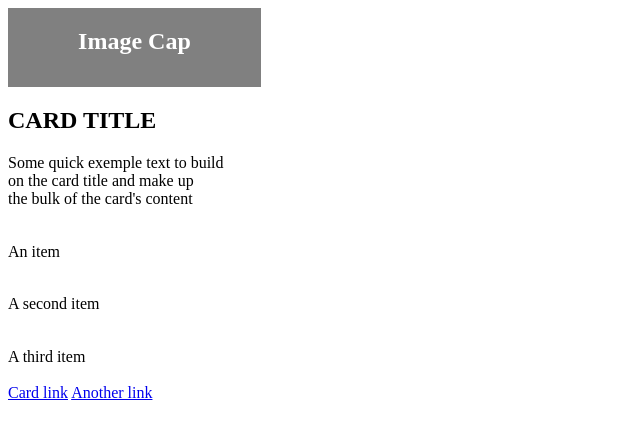
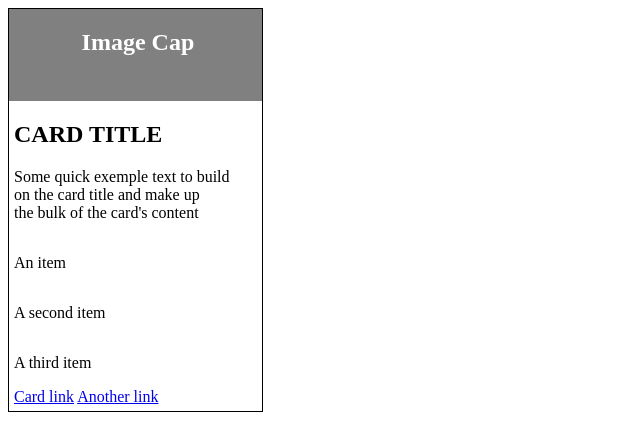
Before and after one commit to giorgiarusso/esercizi_css, a plain HTML site: page start.html in a window 1280 px wide. Shown: the whole page, without its empty margins (0-640 px from the left). Drawn offline with Linux system fonts and the light colour scheme.

Commit message:
aggiustato esercizio

```diff
--- a/style.css
+++ b/style.css
@@ -1,8 +1,10 @@
 article {
     display: grid;
-    grid-template-columns: 20%;
-    grid-template-rows: 20%;
+    grid-template-columns: 1fr;
+    grid-template-rows: auto;
     text-align: center;
+    border: 1px solid black;
+    width: 20%;
 
 }
 
@@ -11,7 +13,7 @@ article {
     grid-row: 1;
     background-color: gray;
     color: white;
-    padding-left: %;
+    padding-left: 5px;
     padding-bottom: 10%;
     text-align: center;
 }
@@ -20,6 +22,7 @@ article {
     grid-column: 1;
     grid-row: 2;
     text-align: left;
+    padding-left: 5px;
 
 }
 
@@ -27,22 +30,27 @@ article {
     grid-column: 1;
     grid-row: 3;
     text-align: left;
+    padding-left: 5px;
 }
 
 .quarto_blocco{
     grid-column: 1;
     grid-row: 4;
     text-align: left;
+    padding-left: 5px;
 }
 
 .quinto_blocco{
     grid-column: 1;
     grid-row: 5;
     text-align: left;
+    padding-left: 5px;
 }
 
 .sesto_blocco{
     grid-column: 1;
     grid-row: 6;
     text-align: left;
+    padding-left: 5px;
+    padding-bottom: 5px;
 }
```
